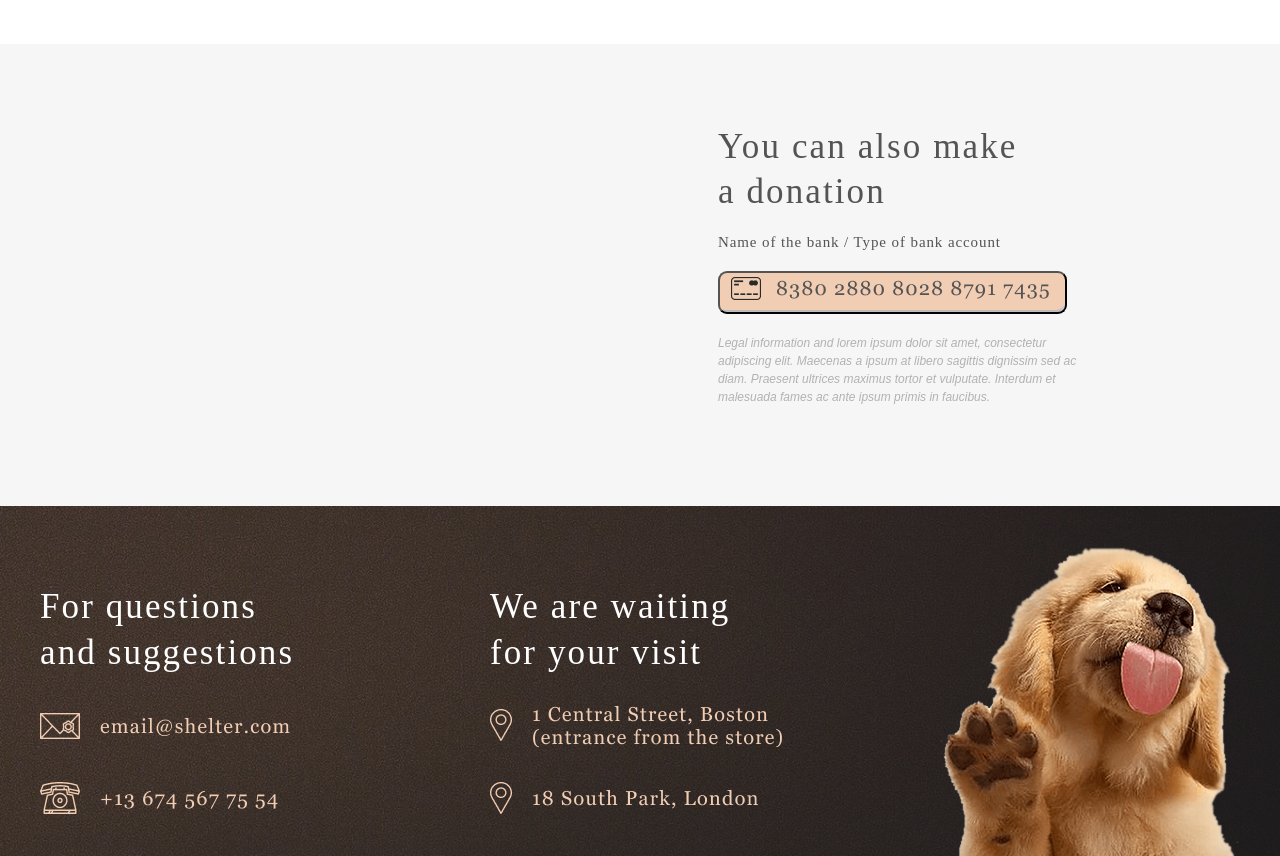
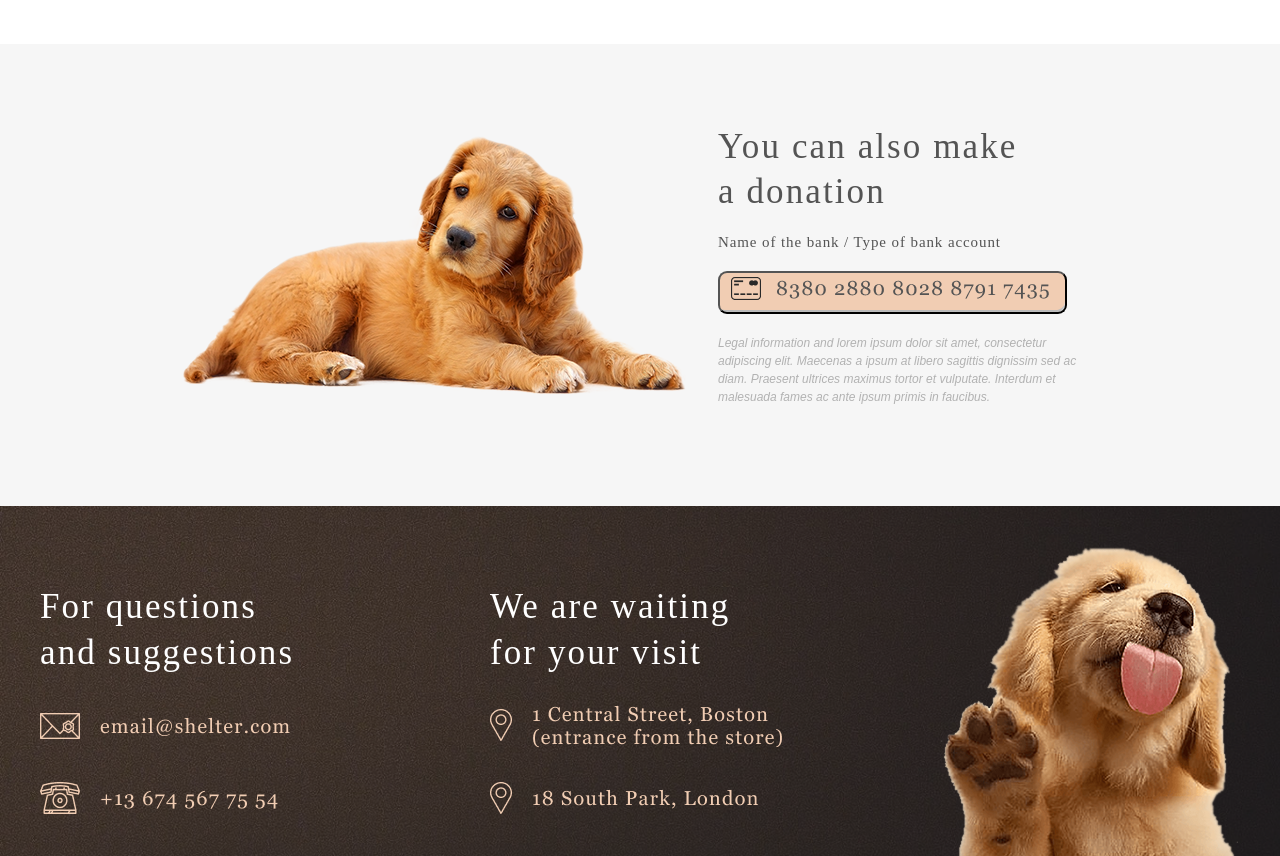
Before and after one commit to valn10/rsschool, a plain HTML site: page shelter/main/index.html in a window 1280 px wide. Shown: the part 2940-3796 px from the top of the page. Drawn offline with Linux system fonts and the light colour scheme; the site is published under a folder, as on GitHub Pages, so addresses that start at the root find nothing; files whose address does not match are found by name; a web font is replaced by a local one.

Commit message:
fix: photo link

```diff
--- a/shelter/main/style.css
+++ b/shelter/main/style.css
@@ -1059,7 +1059,7 @@ body {
 .don_image {
     width: 505px;
     height: 261px;
-    background: url(/assets/images/donat_dog.png);
+    background: url(../assets/images/donat_dog.png);
     background-position: center;
 }
 .donat_title {
```
